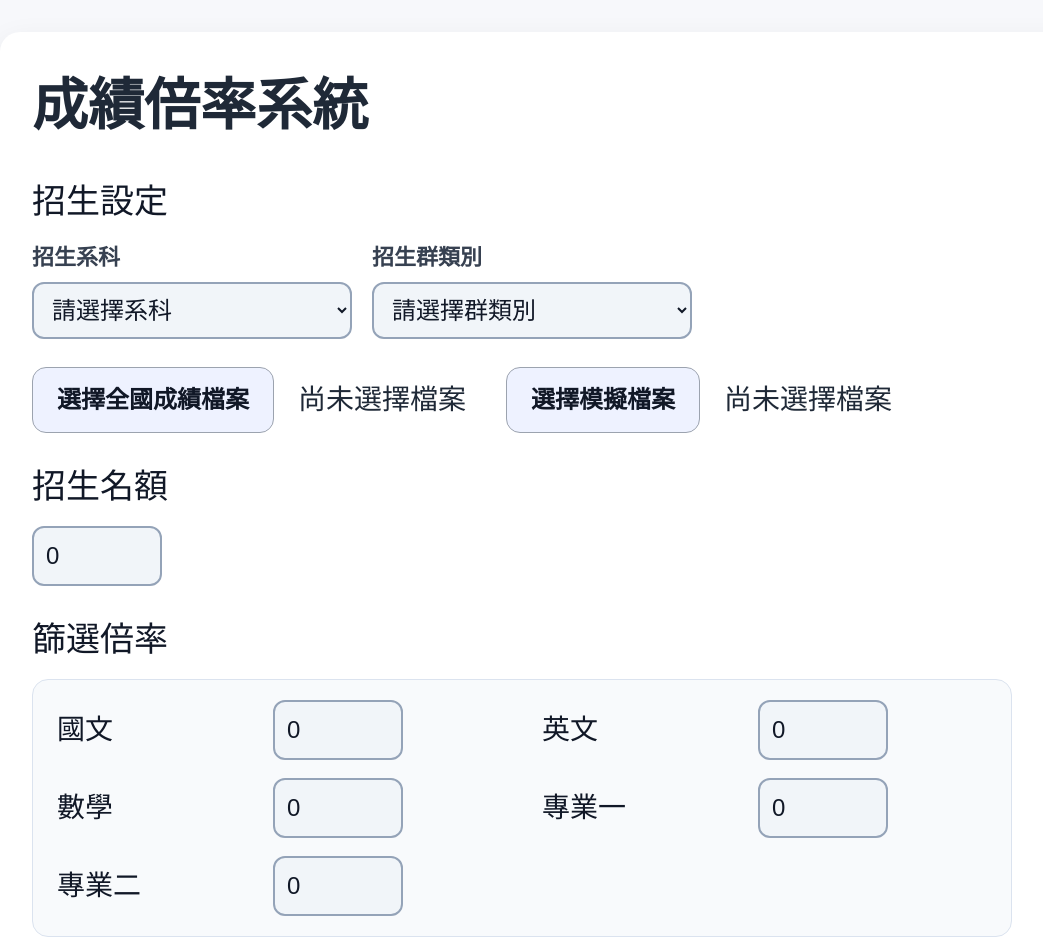
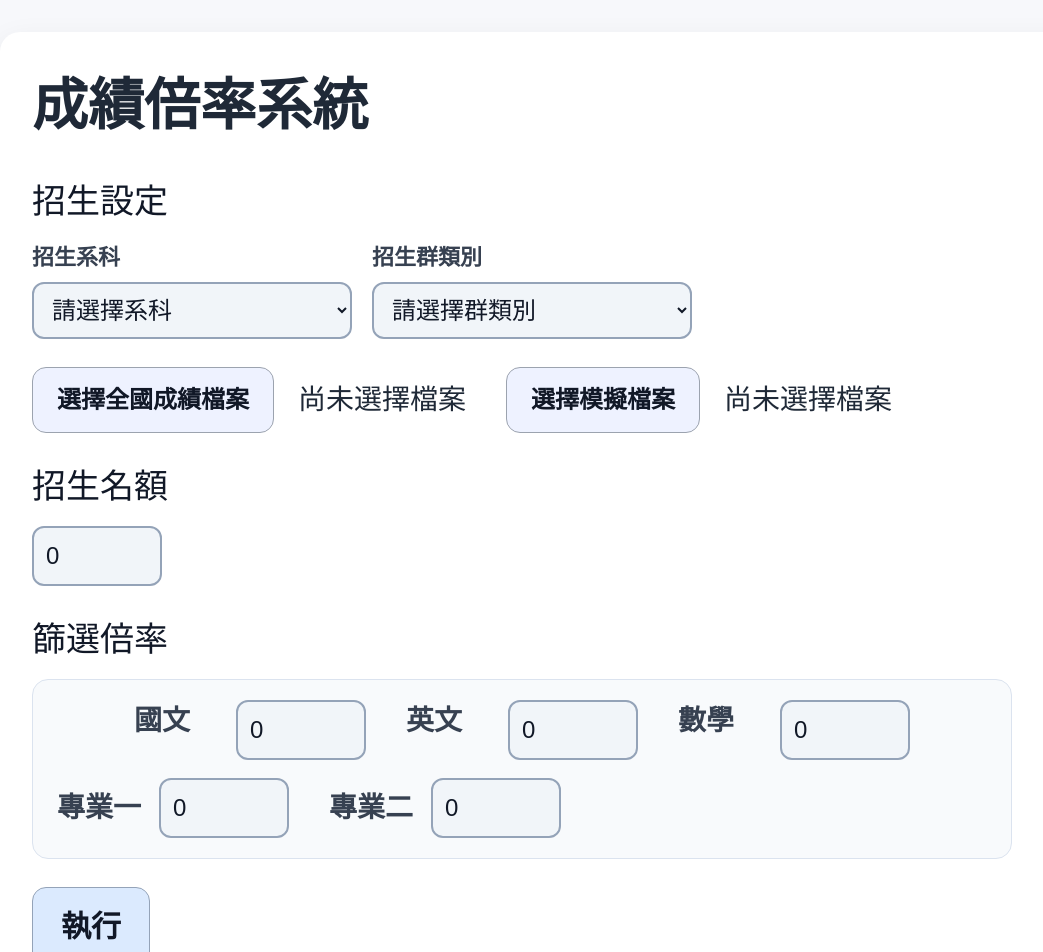
Before and after one commit to Hungming6325/score-ranking-web, a Next.js app: page / in a window 1280 px wide. Shown: the top 952 px of the page, without its empty margins (32-1075 px from the left). Built offline with nearby package versions, Linux system fonts and the light colour scheme.

Commit message:
update page

```diff
--- a/app/page.tsx
+++ b/app/page.tsx
@@ -451,29 +451,38 @@ export default function Home() {
     maxWidth: "980px",
   }}
 >
+ <div
+  style={{
+    display: "flex",
+    flexDirection: "column",
+    gap: "18px",
+  }}
+>
+  {/* 第一列：國文 英文 數學 */}
   <div
     style={{
-      display: "grid",
-      gridTemplateColumns: "repeat(2, minmax(320px, 1fr))",
-      gap: "18px 40px",
-      alignItems: "start",
+      display: "flex",
+      gap: "40px",
+      alignItems: "center",
+      justifyContent: "center",
+      flexWrap: "wrap",
     }}
   >
-    {scoreFields.map((field) => (
+    {(["Chinese", "English", "Math"] as FilterField[]).map((field) => (
       <div
         key={field}
         style={{
           display: "flex",
-          alignItems: "center",
-          gap: "16px",
+          alignItems: "flex-start",
+          gap: "12px",
         }}
       >
         <label
           style={{
             fontSize: "28px",
-            color: "#111827",
-            fontWeight: 500,
-            width: "200px",
+            color: "#374151",
+            fontWeight: 600,
+            width: "90px",
             flexShrink: 0,
           }}
         >
@@ -494,6 +503,53 @@ export default function Home() {
       </div>
     ))}
   </div>
+
+  {/* 第二列：專業一 專業二 */}
+  <div
+    style={{
+      display: "flex",
+      gap: "40px",
+      alignItems: "center",
+      justifyContent: "flex-start",
+      flexWrap: "wrap",
+    }}
+  >
+    {(["Professional_1", "Professional_2"] as FilterField[]).map((field) => (
+      <div
+        key={field}
+        style={{
+          display: "flex",
+          alignItems: "center",
+          gap: "12px",
+        }}
+      >
+        <label
+          style={{
+            fontSize: "28px",
+            color: "#374151",
+            fontWeight: 600,
+            width: "90px",
+            flexShrink: 0,
+          }}
+        >
+          {scoreFieldLabels[field]}
+        </label>
+
+        <input
+          type="number"
+          value={multiplier[field]}
+          onChange={(e) =>
+            setMultiplier({
+              ...multiplier,
+              [field]: Number(e.target.value),
+            })
+          }
+          style={inputStyle}
+        />
+      </div>
+    ))}
+  </div>
+</div>
 </div>
         <button onClick={calculate} style={runButtonStyle}>
           執行
```
